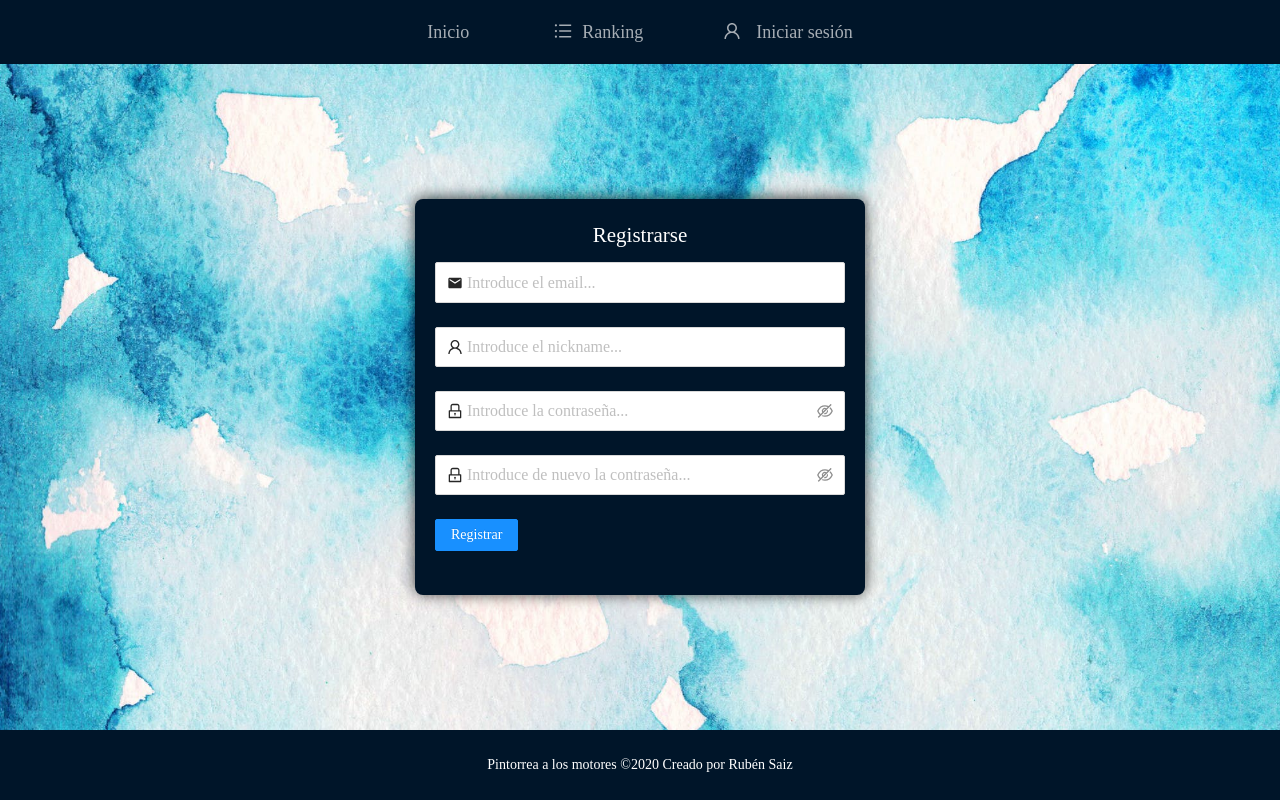
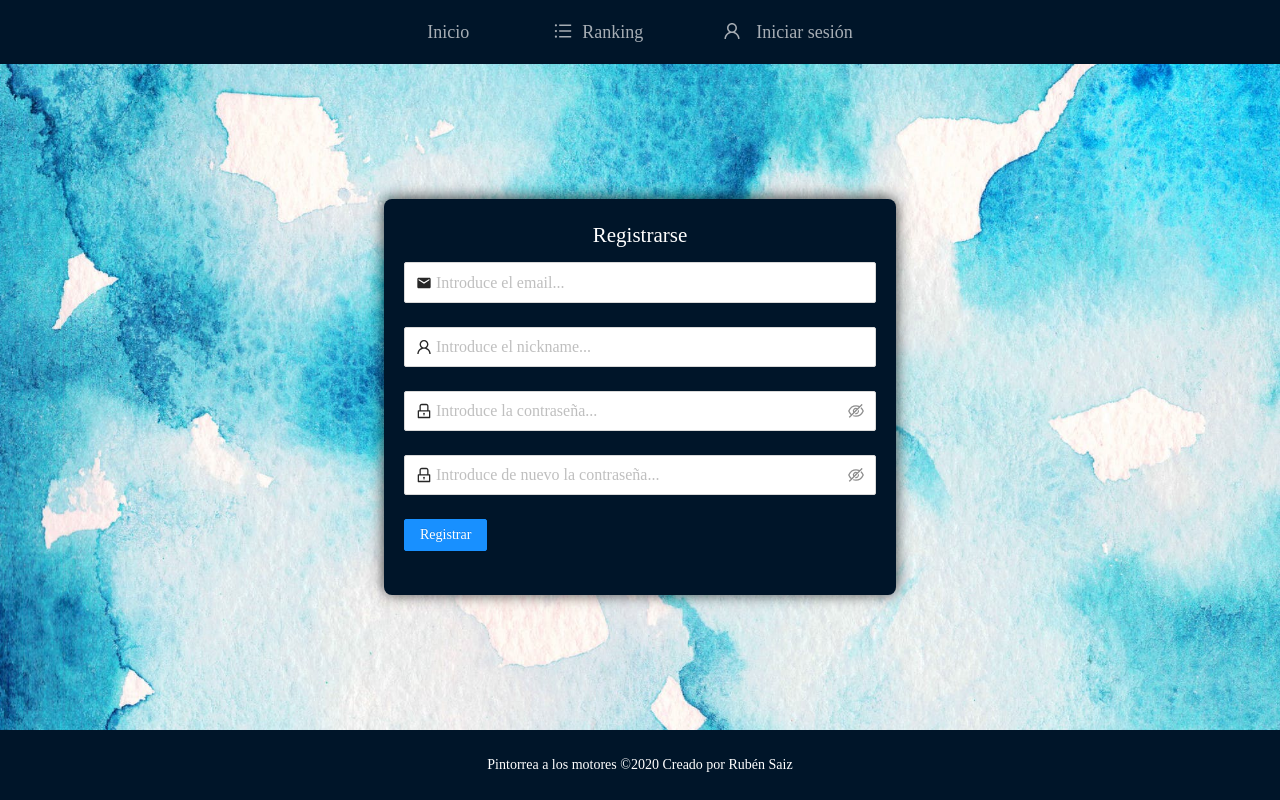
Before and after one commit to MiYazJE/Pintorrea, a React (Create React App) app in the folder client/: page /signUp in a window 1280 px wide. Built offline with nearby package versions, Linux system fonts and the light colour scheme; no server answers.

Commit message:
more responsive :)

```diff
--- a/client/src/App.css
+++ b/client/src/App.css
@@ -1,4 +1,3 @@
-
 #root, #app {
     font-family: 'Kalam', cursive;
     font-size: 20px;
@@ -18,19 +17,11 @@
     height: 100%;
 }
 
-.header {
-    min-height: 7%;
-    width: 100%;
-}
-
 .content {
+    min-height: 900px;
     width: 100%;
     height: 80%;
     background: url("./img/pintorrea.jpeg");
     background-repeat: no-repeat;
     background-size: cover;
 }
-
-.footer {
-    min-height: 7%;
-}
--- a/client/src/components/Home/home.scss
+++ b/client/src/components/Home/home.scss
@@ -1,4 +1,6 @@
 .content {
+    width: 100%;
+    min-height: 600px;
     display: flex;
     justify-content: center;
     align-items: center;
@@ -6,8 +8,8 @@
 }
 
 .main-home {
-    height: 80%;
-    width: 80%;
+    height: 90%;
+    width: 90%;
     border-radius: 8px;
     padding: 10px;
     display: flex;
--- a/client/src/components/Login/login.scss
+++ b/client/src/components/Login/login.scss
@@ -1,8 +1,6 @@
 
 .wrapForm {
-
     width: 100%;
-    height: 80vh;
     display: flex;
     justify-content: center;
     align-items: center;
@@ -12,9 +10,8 @@
     }
 
     .login-form {
-        min-width: 450px;
-        min-height: 300px;
-        width: 30%;
+        width: 40%;
+        min-width: 300px;
         background-color: #001529;
         padding: 20px;
         border-radius: 8px;
--- a/client/src/components/SignUp/signUp.scss
+++ b/client/src/components/SignUp/signUp.scss
@@ -11,9 +11,8 @@
     }
 
     .login-form {
-        min-width: 450px;
-        min-height: 300px;
-        width: 30%;
+        width: 40%;
+        min-width: 300px;
         background-color: #001529;
         padding: 20px;
         border-radius: 8px;
```
